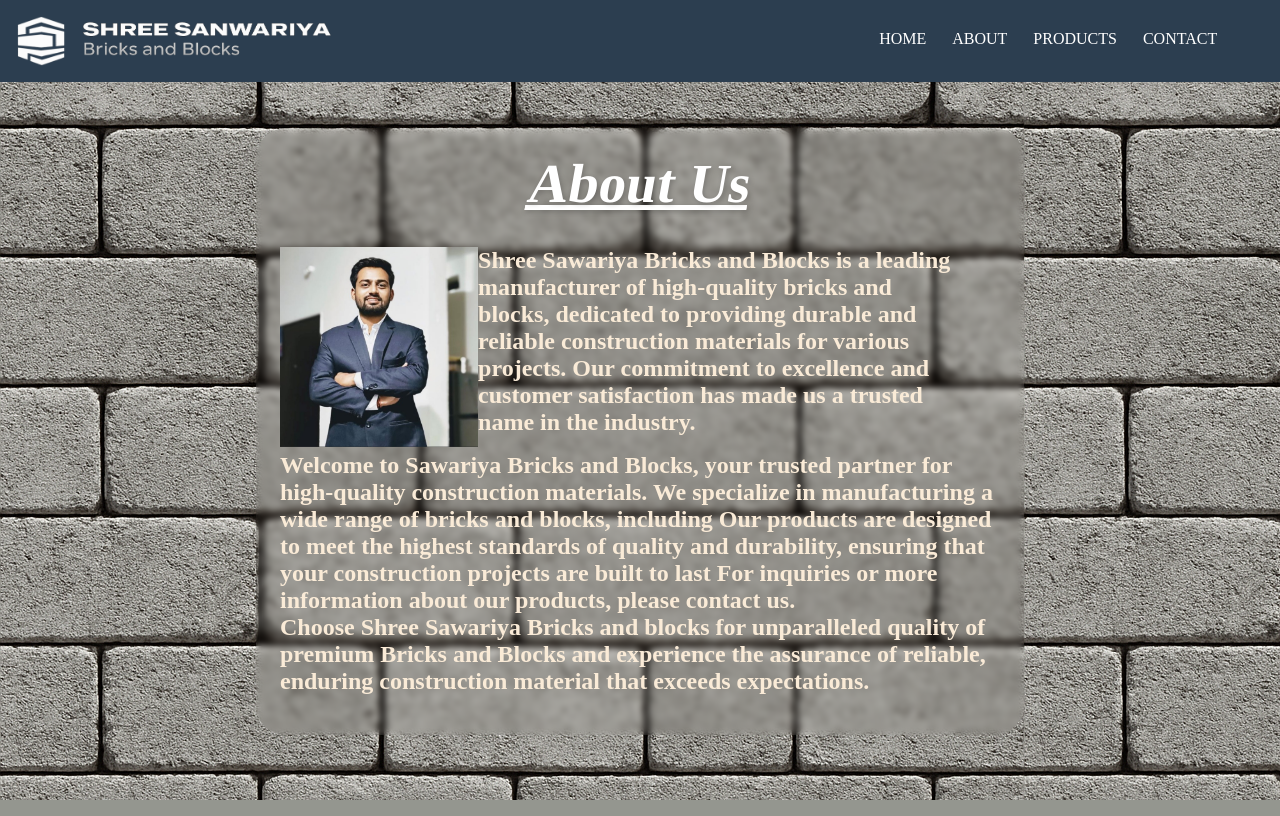
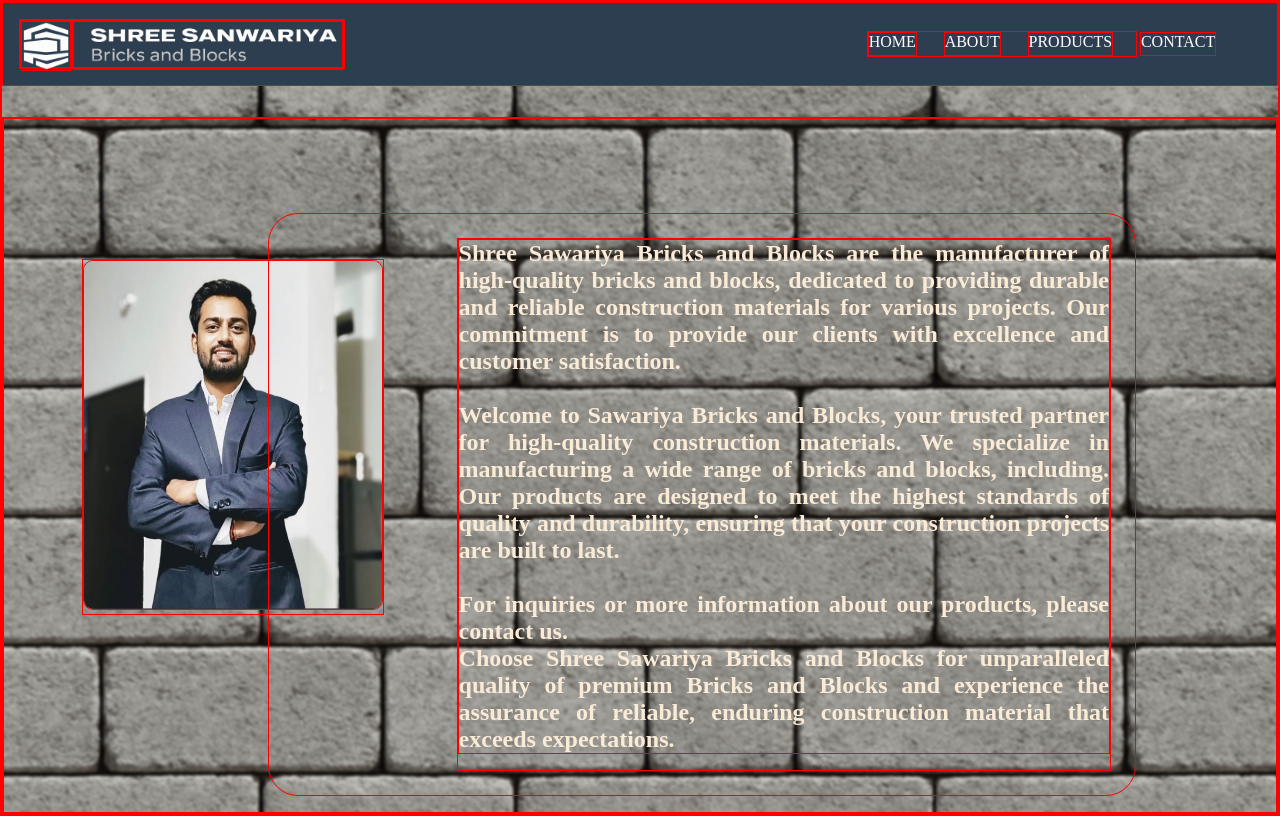
Before and after one commit to HamHam-Friends/ShreeSawariyaBricksAndBlocks, a Flask app: page /about.html in a window 1280 px wide. Run offline with Flask 3, Linux system fonts and the light colour scheme; some web fonts are replaced.

Commit message:
last edit and fix of about us section

```diff
--- a/static/about.css
+++ b/static/about.css
@@ -1,29 +1,50 @@
-.about-content-top{
-    display:flex;
-    justify-content: space-evenly;
-
+*{
+    border:solid 1px red;
 }
 
-.owner-info{
-    width:40%;
+body{
+    backdrop-filter:blur(1.75px);
+}
+
+.about-content-top {
+    display: flex;
+    justify-content: space-between;
+    align-items: flex-start;
+    gap: 2rem;
+    padding: 1rem;
+    flex-wrap: wrap;
+}
+
+.owner-image {
+    flex: 0 0 300px;
+    margin-top: 10%;
+    margin-left: 5%;
+}
+
+.owner-info {
+    flex: 1;
+    margin-left: 20%;
+}
+
+#pic{
+    border-radius: 10px;
 }
 
 .product-card {
-    backdrop-filter: blur(3px);
     border-radius: 12px;
     padding: 1.5rem;
     text-align: center;
     transition: transform 0.2s ease-in-out;
-    margin-top: 10%;
+    margin-top: -35%;
     margin-left: 20%;
-    margin-right: 20%;
-    width: 60%;
+    margin-right: 10%;
+    width: 100%;
     border-radius: 30px;
 
 }
 
 #start {
-    text-align: left;
+    text-align: justify;
     font-weight: bold;
     font-size: 24px;
     margin-bottom: 1rem;
@@ -43,3 +64,52 @@
     transform: skew(-10deg);
     letter-spacing: 10%;
 }
+
+.join {
+    display: flex;
+    justify-content: center;
+    align-items: center;
+    margin-top: 2rem;
+}
+
+
+
+@media (max-width: 768px) {
+    .about-content-top {
+        flex-direction: column;
+        align-items: center;
+        text-align: center;
+    }
+    .owner-image {
+        size: 250px;
+        margin-left: 0;
+        margin-top: 5%;
+    }
+    .owner-image {
+        margin-top: 0%;
+        width: 60%;
+    }
+
+    .owner-info {
+        margin: 0 auto;
+        padding: 1rem;
+        margin-top: 0%;
+    }
+
+    #start {
+        text-align: justify;
+        font-size: 18px;
+        margin-top: 0%;
+    }
+
+    #about {
+        font-size: 40px;
+        margin-top: 15%;
+    }
+
+    .product-card {
+        margin: 10% auto;
+        margin-top: 0%;
+        width: 90%;
+    }
+}
--- a/templates/about.html
+++ b/templates/about.html
@@ -49,25 +49,35 @@
     </script>
 
 
-
+<br>
+<h1 id="about"><u>About Us</u></h1>
+<div class="join">
+ <div class="about-content-top">
+        <div class="owner-image">
+            <img id="pic" src="../static/imgs/Owner OP.jpg" alt="proprietership" width="300px" height="350px">
+        </div>
 <div class="product-card">
-    <h1 id="about"><u>About Us</u></h1>
-    <div class="about-content-top">
-        <img src="../static/imgs/Owner OP.jpg" alt="proprietership" width="200px" height="200px"><br><br>
-        <p id="start">Shree Sawariya Bricks and Blocks is a leading manufacturer of high-quality bricks and blocks, dedicated to providing durable and reliable construction materials for various projects. Our commitment to excellence and customer satisfaction has made us a trusted name in the industry.</p>
-
-     <div class="owner-info">
-        </div>
-        </div>
-        <p id="start">Welcome to Sawariya Bricks and Blocks, your trusted partner for high-quality construction materials. We specialize in manufacturing a wide range of bricks and blocks, including
-        Our products are designed to meet the highest standards of quality and durability, ensuring that your construction projects are built to last
-        For inquiries or more information about our products, please contact us.<br>
-        Choose Shree Sawariya Bricks and blocks for unparalleled quality of premium Bricks and Blocks and experience the assurance of reliable, enduring construction material that exceeds expectations.</p>
 
 
+        <div class="owner-info">
+            <p id="start">
+                Shree Sawariya Bricks and Blocks are the manufacturer of high-quality bricks and blocks,
+                dedicated to providing durable and reliable construction materials for various projects.
+                Our commitment is to provide our clients with excellence and customer satisfaction.
+                <br><br>
+                Welcome to Sawariya Bricks and Blocks, your trusted partner for high-quality construction materials.
+                We specialize in manufacturing a wide range of bricks and blocks, including.
+                Our products are designed to meet the highest standards of quality and durability, ensuring that
+                your construction projects are built to last.
+                <br><br>
+                For inquiries or more information about our products, please contact us.<br>
+                Choose Shree Sawariya Bricks and Blocks for unparalleled quality of premium Bricks and Blocks and
+                experience the assurance of reliable, enduring construction material that exceeds expectations.
+            </p>
+        </div>
     </div>
-
-
+</div>
+</div>
 
 </body>
 
```
Also changed, not shown: static/imgs/grey Ash brick.jpg (deleted), static/imgs/xtralite.webp (added).
